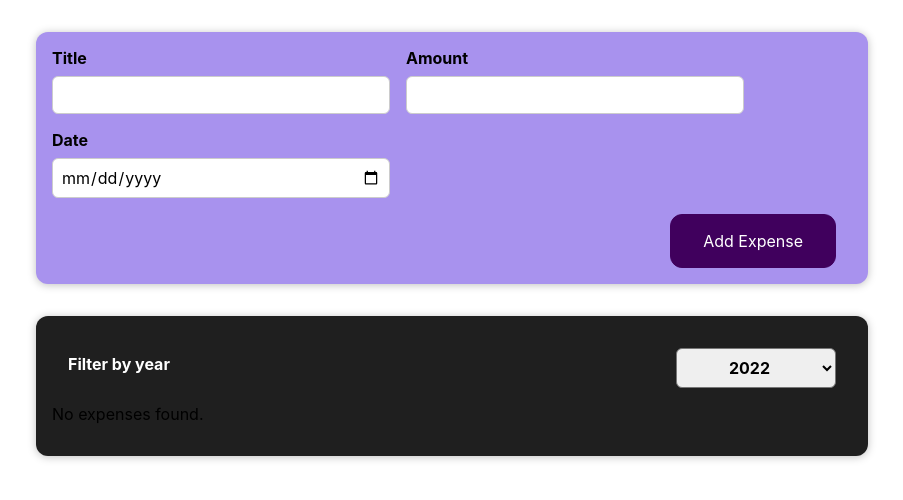
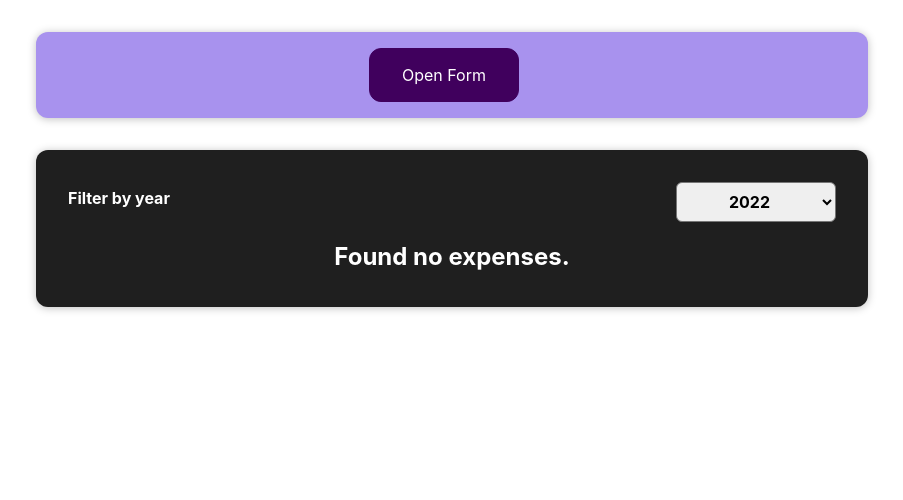
Before and after one commit to morumbi-sp/udemy-react-complete-corse, a React (Create React App) app: page / in a window 1280 px wide. Shown: the top 500 px of the page, without its empty margins (188-1091 px from the left). Built offline with nearby package versions, Linux system fonts and the light colour scheme.

Commit message:
separate conditional componant

```diff
--- a/src/components/Expenses/Expense.js
+++ b/src/components/Expenses/Expense.js
@@ -1,8 +1,9 @@
 import './Expense.css';
-import ExpenseItem from './ExpenseItem';
+
 import Card from '../UI/Card';
 import ExpensesFilter from './ExpensesFilter';
 import React, { useState } from 'react';
+import ExpensesList from './ExpensesList';
 
 const Expense = ({ expenses }) => {
   const [filteredYear, setFilteredYear] = useState('2022');
@@ -15,26 +16,13 @@
     (item) => item.date.getFullYear().toString() === filteredYear
   );
 
-  const expensesContent = filteredExpenses.length ? (
-    filteredExpenses.map((expense) => (
-      <ExpenseItem
-        key={expense.id}
-        title={expense.title}
-        amount={expense.amount}
-        date={expense.date}
-      />
-    ))
-  ) : (
-    <p>No expenses found.</p>
-  );
-
   return (
     <Card className='expenses'>
       <ExpensesFilter
         onSaveYearData={saveYearDataHandler}
         filteredYear={filteredYear}
       />
-      {expensesContent}
+      <ExpensesList items={filteredExpenses} />
     </Card>
   );
 };
--- a/src/components/Expenses/ExpenseItem.js
+++ b/src/components/Expenses/ExpenseItem.js
@@ -5,6 +5,7 @@
 
 const ExpenseItem = ({ date, title, amount }) => {
   return (
+    <li>
       <Card className='expense-item'>
         <ExpenseDate date={date} />
         <div className='expense-item__description '>
@@ -12,6 +13,7 @@
           <div className='expense-item__price'>{amount}</div>
         </div>
       </Card>
+    </li>
   );
 };
 
--- /dev/null
+++ b/src/components/Expenses/ExpensesList.css
@@ -0,0 +1,9 @@
+.expenses-list {
+  list-style: none;
+  padding: 0;
+}
+
+.expenses-list__fallback {
+  color: white;
+  text-align: center;
+}
--- /dev/null
+++ b/src/components/Expenses/ExpensesList.js
@@ -0,0 +1,21 @@
+import ExpenseItem from './ExpenseItem';
+import './ExpensesList.css';
+
+const ExpensesList = (props) => {
+  if (!props.items.length) {
+    return <h2 className='expenses-list__fallback '>Found no expenses.</h2>;
+  }
+  return (
+    <ul className='expenses-list'>
+      {props.items.map((expense) => (
+        <ExpenseItem
+          key={expense.id}
+          title={expense.title}
+          amount={expense.amount}
+          date={expense.date}
+        />
+      ))}
+    </ul>
+  );
+};
+export default ExpensesList;
--- a/src/components/NewExpense/ExpenseForm.js
+++ b/src/components/NewExpense/ExpenseForm.js
@@ -60,6 +60,9 @@
         </div>
       </div>
       <div className='new-expense__actions'>
+        <button type='button' onClick={props.onOpenForm}>
+          Cancel
+        </button>
         <button type='submit'>Add Expense</button>
       </div>
     </form>
--- a/src/components/NewExpense/NewExpense.js
+++ b/src/components/NewExpense/NewExpense.js
@@ -1,8 +1,10 @@
+import { useState } from 'react';
 import Card from '../UI/Card';
 import ExpenseForm from './ExpenseForm';
 import './NewExpense.css';
 
 const NewExpense = (props) => {
+  const [openFormFlag, setOpenFormFlag] = useState(false);
   const saveExpenseDataHandler = (enteredExpenseData) => {
     const expenseData = {
       ...enteredExpenseData,
@@ -10,9 +12,21 @@
     };
     props.onAddExpense(expenseData);
   };
+
+  const openFormHandler = (event) => {
+    setOpenFormFlag((prev) => !prev);
+  };
+
   return (
     <Card className='new-expense'>
-      <ExpenseForm onSaveExpenseData={saveExpenseDataHandler} />
+      {openFormFlag ? (
+        <ExpenseForm
+          onSaveExpenseData={saveExpenseDataHandler}
+          onOpenForm={openFormHandler}
+        />
+      ) : (
+        <button onClick={openFormHandler}>Open Form</button>
+      )}
     </Card>
   );
 };
```
Lines whose indentation alone changed are shown as unchanged.
